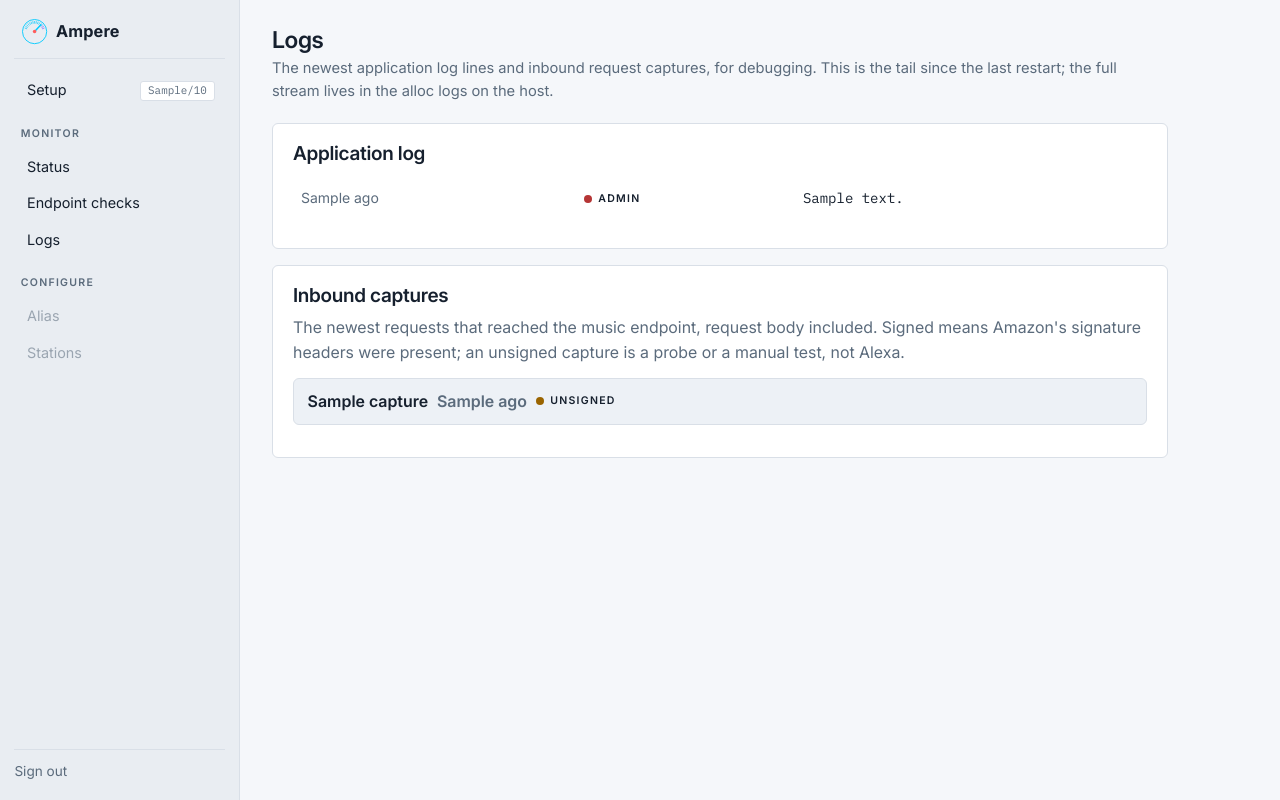
After one commit to 312-dev/ma-alexa-music-skill, a Flask app: template setup_ui/templates/logs.html in a window 1280 px wide. The commit adds this page. Run offline with Flask 3, Linux system fonts and the light colour scheme; the template is opened without the code that fills it: most values are stand-ins (such as "Sample title", 1, 10 or a date in 2020); parts of the project's set-up code (start-up, migrations or seed data) failed here and were passed over.

Commit message:
feat(setup): logs screen for technical debugging
A Logs page under Monitor shows the newest application log lines (via
an in-memory ring handler on the root logger, attached explicitly
after basicConfig because a root handler added earlier silently no-ops
it) and the newest inbound captures with their request bodies, signed
or unsigned called out. Refreshes itself every ten seconds.

Also: probe and pool copy pluralize correctly instead of result(s),
and one British spelling in a comment.

```diff
--- a/app.py
+++ b/app.py
@@ -34,6 +34,7 @@ from html import escape
 
 from flask import Flask, Response, jsonify, request, send_from_directory
 
+import logring
 import mdns
 import oauth
 import queue_api
@@ -65,6 +66,7 @@ if not PUBLIC_BASE:
 STREAM_TTL = int(os.environ.get("STREAM_TTL", str(12 * 3600)))
 
 logging.basicConfig(level=logging.INFO, format="%(asctime)s %(levelname)s %(message)s")
+logring.attach()  # after basicConfig: a prior root handler would no-op it
 logger = logging.getLogger("ma-music-skill")
 
 app = Flask(__name__)
@@ -839,7 +841,7 @@ def handle_get_playable_content(payload: dict) -> Response:
     usable = [a for a in attrs if a.get("value") and a.get("type") != "MEDIA_TYPE"]
     query = " ".join(a["value"] for a in usable).strip()
 
-    # Alexa tells us what kind of thing the user asked for. Honour it: asking
+    # Alexa tells us what kind of thing the user asked for. Honor it: asking
     # for an artist should queue that artist, not one track whose title happens
     # to match better.
     wanted = next((a.get("type") for a in usable if a.get("type")), None)
--- a/setup_ui/static/setup.css
+++ b/setup_ui/static/setup.css
@@ -699,6 +699,9 @@ nav.stepnav li:last-child { margin-left: auto; }
   font-weight: 600;
   margin-bottom: 0;
 }
+/* Inline metadata in a summary (timestamps, pills) keeps its distance from
+   the title text. */
+summary > :is(.quiet, .pill) { margin-left: .55rem; }
 :is(.well, .content details:not([class])) > summary:focus-visible {
   outline: 2px solid var(--ring); outline-offset: 2px; border-radius: 2px;
 }
--- /dev/null
+++ b/setup_ui/templates/_logs.html
@@ -0,0 +1,42 @@
+<article>
+  <h2>Application log</h2>
+  {% if records %}
+  <div class="table-container">
+    <table class="table logtail">
+      <tbody>
+      {% for r in records %}
+        <tr>
+          <td class="quiet">{{ r.ago }}</td>
+          <td>{% if r.level == 'INFO' %}<span class="pill idle">info</span>
+              {% elif r.level == 'WARNING' %}<span class="pill warn">warn</span>
+              {% else %}<span class="pill bad">{{ r.level|lower }}</span>{% endif %}</td>
+          <td class="mono">{{ r.message }}</td>
+        </tr>
+      {% endfor %}
+      </tbody>
+    </table>
+  </div>
+  {% else %}
+  <p class="quiet">Nothing logged since the process started.</p>
+  {% endif %}
+</article>
+
+<article>
+  <h2>Inbound captures</h2>
+  <p class="quiet">
+    The newest requests that reached the music endpoint, request body included.
+    Signed means Amazon's signature headers were present; an unsigned capture
+    is a probe or a manual test, not Alexa.
+  </p>
+  {% for c in captures %}
+  <details class="well">
+    <summary>{{ c.name }}
+      <span class="quiet">{{ c.ago }}</span>
+      {% if c.signed %}<span class="pill ok">signed</span>
+      {% else %}<span class="pill warn">unsigned</span>{% endif %}</summary>
+    <pre><code>{{ c.pretty }}</code></pre>
+  </details>
+  {% else %}
+  <p class="quiet">No captures yet.</p>
+  {% endfor %}
+</article>
--- a/setup_ui/templates/base.html
+++ b/setup_ui/templates/base.html
@@ -40,6 +40,7 @@
     <ul>
       <li>{{ navlink('/setup/status', 'Status', ['/setup/status']) }}</li>
       <li>{{ navlink('/setup/endpoint', 'Endpoint checks', ['/setup/endpoint']) }}</li>
+      <li>{{ navlink('/setup/logs', 'Logs', ['/setup/logs']) }}</li>
     </ul>
     <div class="section">Configure</div>
     <ul>
--- /dev/null
+++ b/setup_ui/templates/logs.html
@@ -0,0 +1,12 @@
+{% extends "base.html" %}
+{% block title %}Ampere logs{% endblock %}
+{% block body %}
+<div class="page-head">
+  <h1>Logs</h1>
+  <p>The newest application log lines and inbound request captures, for
+    debugging. This is the tail since the last restart; the full stream lives
+    in the alloc logs on the host.</p>
+</div>
+<div id="logs" hx-get="/setup/logs/tail" hx-trigger="every 10s"
+     hx-swap="innerHTML">{% include "_logs.html" %}</div>
+{% endblock %}
```
Also changed, not shown: logring.py (added, +48 -0 lines), setup_ui/views.py (+39 -1 lines), tests/test_setup.py (+15 -0 lines).
